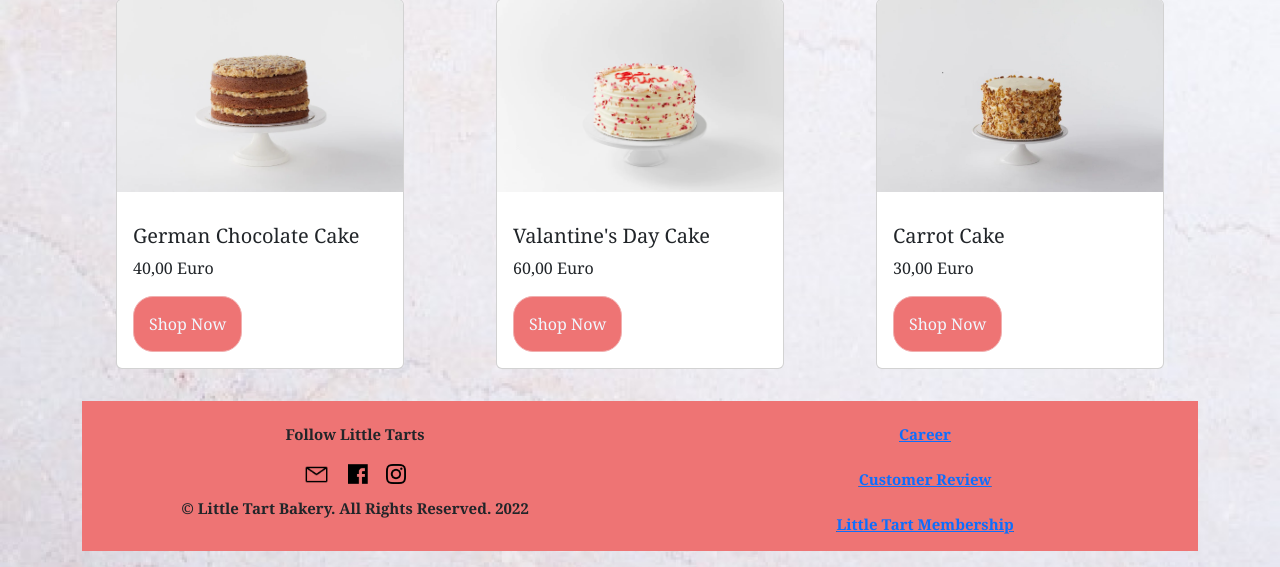
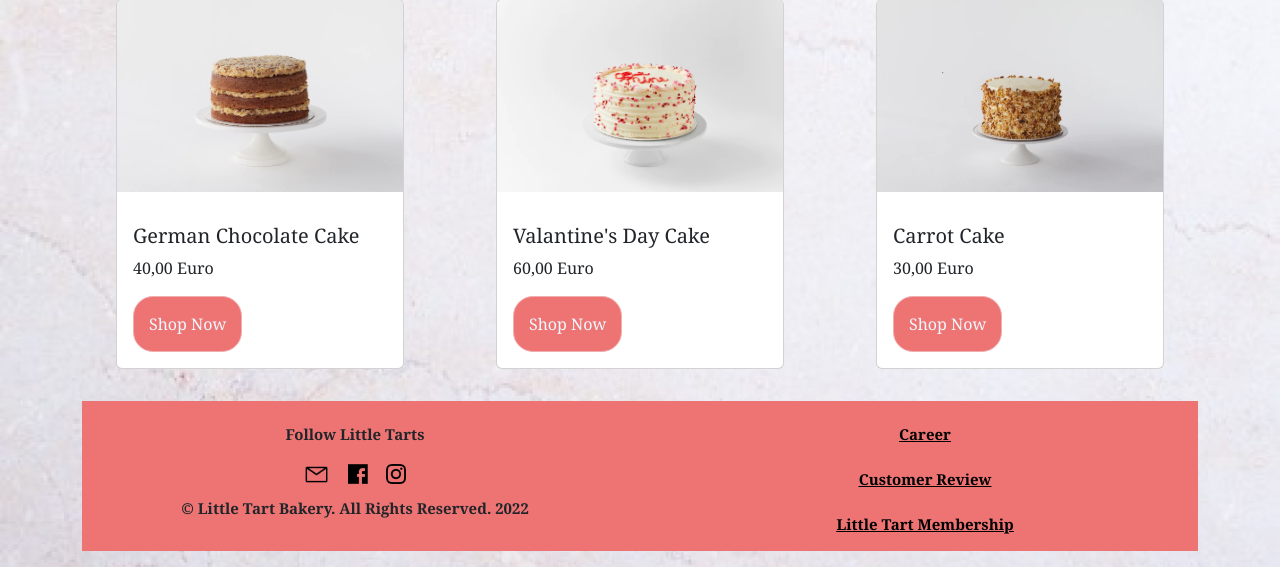
Before and after one commit to AMKLGimhani/LittleTartBakery-WebPro, a PHP site: page /cake.php in a window 1280 px wide. Shown: the part 1240-1807 px from the top of the page. Run offline with PHP 8.4, Linux system fonts and the light colour scheme.

Commit message:
added styles to footer

```diff
--- a/style.css
+++ b/style.css
@@ -338,3 +338,12 @@ footer {
     border-radius: 4px;
     box-sizing: border-box;
 }
+
+
+.nav-link-footer:hover {
+    color: white;
+}
+
+.nav-link-footer{
+    color: black;
+}
```
